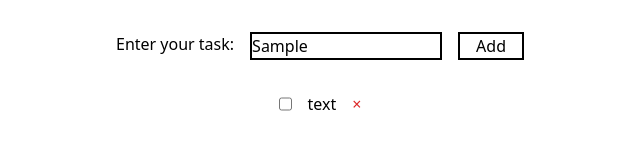
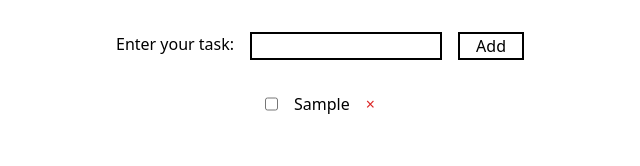
Before and after one commit to skyzerx777/redux-training, a React (Vite) app: page / in a window 1280 px wide. Both pictures are taken after typing "Sample" into the empty fields and a click on the button "Add". Shown: the top 166 px of the page, without its empty margins (320-960 px from the left). Built offline with nearby package versions, Linux system fonts and the light colour scheme.

Commit message:
completed version of 'context' variant of task

```diff
--- a/src/App.tsx
+++ b/src/App.tsx
@@ -1,16 +1,38 @@
+import { createContext, useState } from 'react';
 import './App.css';
 import AddTodoButton from './components/AddTodoButton';
 import AddTodoInput from './components/AddTodoInput';
 import TodoList from './components/TodoList';
+import { TodosType } from './types/TodosType';
+
+export type TodosContextType = {
+	todos: TodosType[];
+	setTodos: React.Dispatch<React.SetStateAction<TodosType[]>>;
+};
+export type InputTextContextType = {
+	inputText: string;
+	setInputText: React.Dispatch<React.SetStateAction<string>>;
+};
+export const TodosContext = createContext<TodosContextType | null>(null);
+export const InputTextContext = createContext<InputTextContextType | null>(
+	null
+);
+
 function App() {
+	const [todos, setTodos] = useState<TodosType[]>([]);
+	const [inputText, setInputText] = useState<string>('');
 	return (
+		<TodosContext.Provider value={{ todos, setTodos }}>
 			<div className='container flex flex-col justify-center gap-8 m-auto p-8'>
 				<div className='flex justify-center gap-4'>
+					<InputTextContext.Provider value={{ inputText, setInputText }}>
 						<AddTodoInput />
 						<AddTodoButton />
+					</InputTextContext.Provider>
 				</div>
 				<TodoList />
 			</div>
+		</TodosContext.Provider>
 	);
 }
 
--- a/src/components/AddTodoButton.tsx
+++ b/src/components/AddTodoButton.tsx
@@ -1,3 +1,34 @@
+import { useContext } from 'react';
+import {
+	InputTextContext,
+	InputTextContextType,
+	TodosContext,
+	TodosContextType,
+} from '../App';
+
 export default function AddTodoButton() {
-	return <button className='border-2 border-black px-4'>Add</button>;
+	const { todos, setTodos } = useContext(TodosContext) as TodosContextType;
+	const { inputText, setInputText } = useContext(
+		InputTextContext
+	) as InputTextContextType;
+
+	const addTodo = () => {
+		if (inputText.trim().length) {
+			setTodos([
+				...todos,
+				{
+					id: new Date().toISOString(),
+					text: inputText,
+					completed: false,
+				},
+			]);
+		}
+		setInputText('');
+	};
+
+	return (
+		<button className='border-2 border-black px-4' onClick={addTodo}>
+			Add
+		</button>
+	);
 }
--- a/src/components/AddTodoInput.tsx
+++ b/src/components/AddTodoInput.tsx
@@ -1,8 +1,23 @@
+import { useContext } from 'react';
+import { InputTextContext, InputTextContextType } from '../App';
+
 export default function AddTodoInput() {
+	const { inputText, setInputText } = useContext(
+		InputTextContext
+	) as InputTextContextType;
+
+	const handleInput = (e: React.ChangeEvent<HTMLInputElement>) => {
+		setInputText(e.target.value);
+	};
 	return (
 		<label className='flex gap-4'>
 			<span>Enter your task:</span>
-			<input type='text' className='w-48 border-2 border-black' />
+			<input
+				type='text'
+				className='w-48 border-2 border-black px-2'
+				value={inputText}
+				onChange={handleInput}
+			/>
 		</label>
 	);
 }
--- a/src/components/TodoItem.tsx
+++ b/src/components/TodoItem.tsx
@@ -1,9 +1,35 @@
-export default function TodoItem() {
+import { useContext } from 'react';
+import { TodosContext, TodosContextType } from '../App';
+import { TodosType } from '../types/TodosType';
+
+export default function TodoItem({ id, text, completed }: TodosType) {
+	const { todos, setTodos } = useContext(TodosContext) as TodosContextType;
+
+	const toggleTodoCompleted = () => {
+		setTodos(
+			todos.map((item: TodosType) => {
+				if (item.id === id) {
+					return { id, text, completed: !completed };
+				}
+				return item;
+			})
+		);
+		console.log(todos);
+	};
+	const deleteTodo = () => {
+		setTodos(todos.filter((item: TodosType) => item.id !== id));
+	};
 	return (
 		<div className='flex gap-4'>
-			<input type='checkbox' />
-			<p>text</p>
-			<span className='text-red-600'>&#215;</span>
+			<input
+				type='checkbox'
+				checked={completed}
+				onChange={toggleTodoCompleted}
+			/>
+			<p>{text}</p>
+			<span className='text-red-600 cursor-pointer' onClick={deleteTodo}>
+				&#215;
+			</span>
 		</div>
 	);
 }
--- a/src/components/TodoList.tsx
+++ b/src/components/TodoList.tsx
@@ -1,9 +1,20 @@
+import { useContext } from 'react';
+import { TodosContext, TodosContextType } from '../App';
+import { TodosType } from '../types/TodosType';
 import TodoItem from './TodoItem';
 
 export default function TodoList() {
+	const { todos } = useContext(TodosContext) as TodosContextType;
 	return (
-		<div className='flex justify-center'>
-			<TodoItem />
-		</div>
+		<ul className='flex flex-col justify-center items-center'>
+			{todos.map((item: TodosType) => (
+				<TodoItem
+					key={item.id}
+					id={item.id}
+					text={item.text}
+					completed={item.completed}
+				/>
+			))}
+		</ul>
 	);
 }
--- /dev/null
+++ b/src/types/TodosType.ts
@@ -0,0 +1,5 @@
+export type TodosType = {
+	id: string;
+	text: string;
+	completed: boolean;
+};
```
Also changed, not shown: src/main.tsx (+8 -8 lines). Lines whose indentation alone changed are shown as unchanged.
